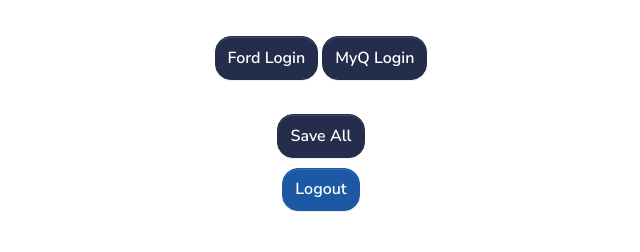
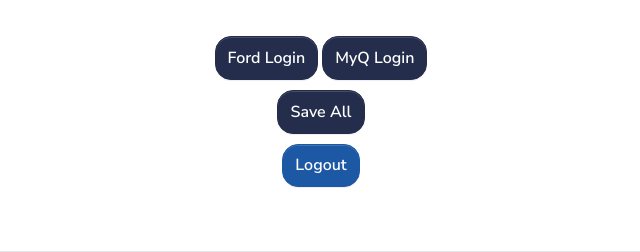
Before and after one commit to dkdude98/ford-app, a Flask app: page /save_ford in a window 1280 px wide. Shown: the part 180-432 px from the top of the page, without its empty margins (319-959 px from the left). Run offline with Flask 2, Linux system fonts and the light colour scheme; some libraries are stand-ins or nearby versions.

Commit message:
Minor UI changes

```diff
--- a/templates/dashboard.html
+++ b/templates/dashboard.html
@@ -25,7 +25,7 @@
                             <button type="button" data-bs-toggle="modal" style="margin-top:10px" class="btn btn-primary" data-bs-target="#modal-myq">
                                         MyQ Login
                                     </button>
-                                    <form name="save-all" method="POST" action="/save_all" class="mt-4"><button type="submit" style="margin-top:10px" class="btn btn-primary" >
+                                    <form name="save-all" method="POST" action="/save_all"><button type="submit" style="margin-top:10px" class="btn btn-primary" >
                                         Save All
                                     </button></form>
                             <a href="{{ url_for('logout') }}" style="margin-top:10px" class="btn btn-tertiary">
```
